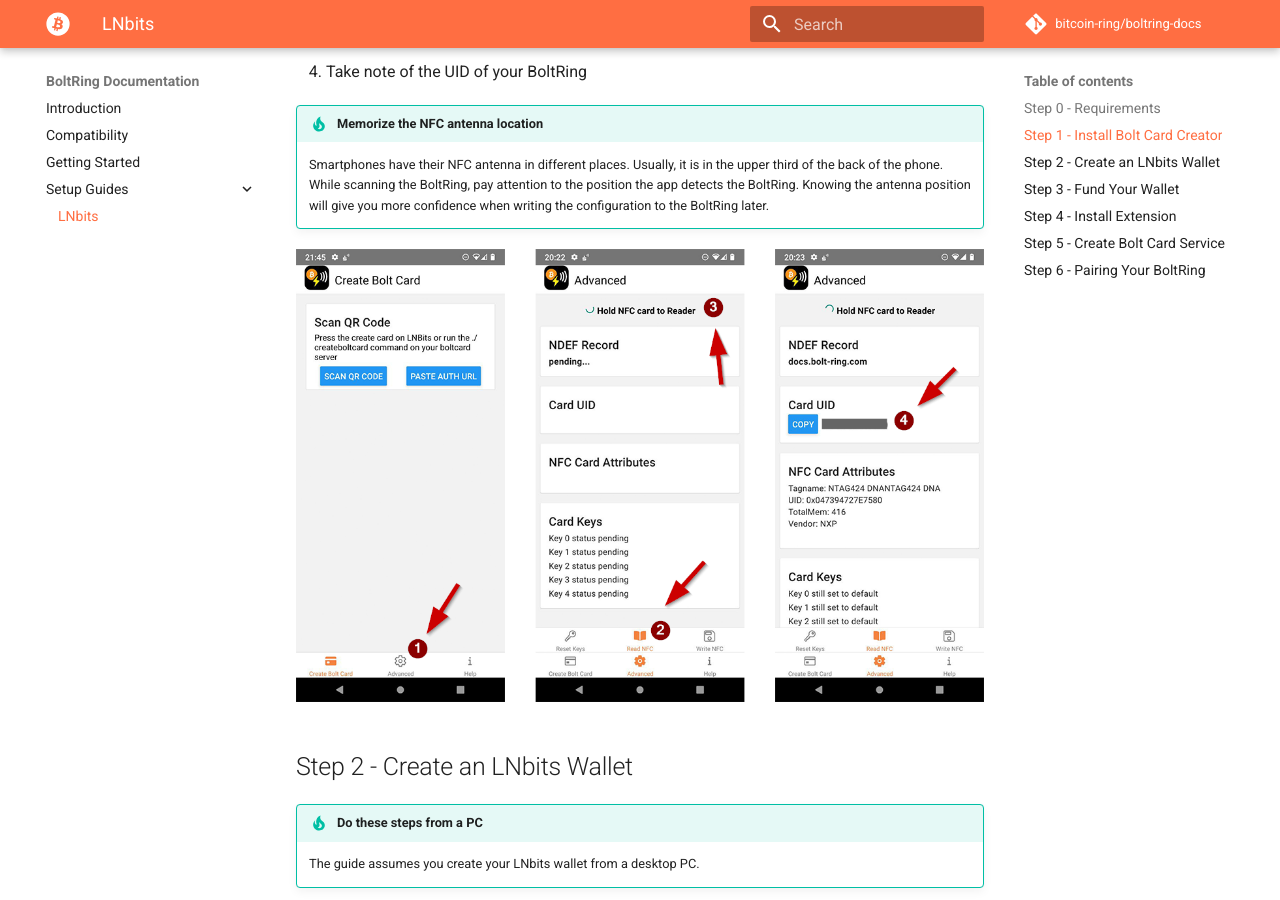
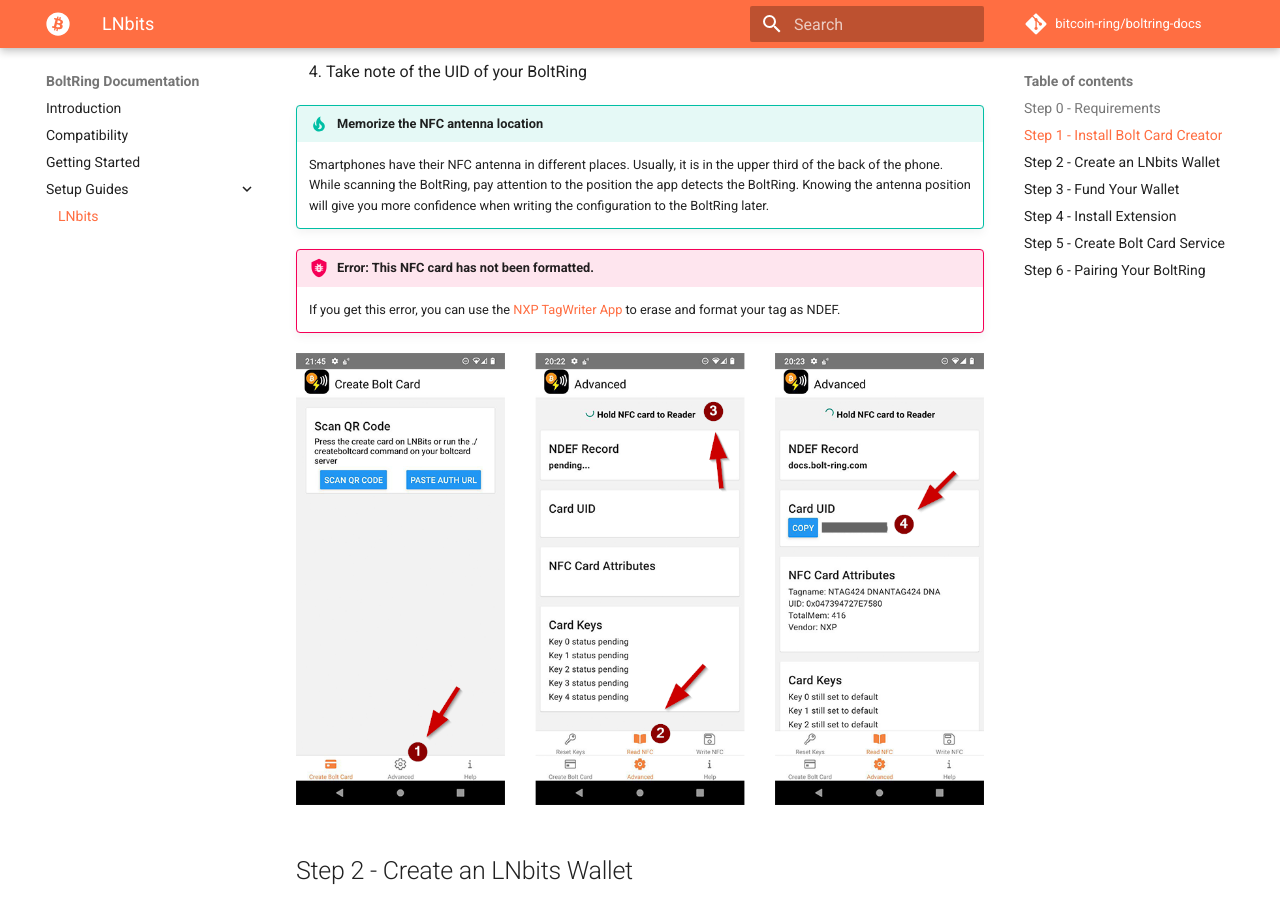
Before and after one commit to bitcoin-ring/boltring-docs, an MkDocs documentation site: the page built from docs/lnbits.md, in a window 1280 px wide and 900 px high, scrolled down 1158 px. Built offline with MkDocs 1.6.1 and Material for MkDocs 9.7.7, drawn with Linux system fonts in a browser that asks for light colours; comment, search, counter and statistics services are not loaded.

Commit message:
Add note for failure to read UID.

```diff
--- a/docs/lnbits.md
+++ b/docs/lnbits.md
@@ -48,6 +48,11 @@
     back of the phone. While scanning the BoltRing, pay attention to the position the app detects
     the BoltRing. Knowing the antenna position will give you more confidence when writing the
     configuration to the BoltRing later.
+
+!!! bug "Error: This NFC card has not been formatted."
+    If you get this error, you can use the
+    [NXP TagWriter App](https://play.google.com/store/apps/details?id=com.nxp.nfc.tagwriter) to
+    erase and format your tag as NDEF.
 
 ![Bold Card App read NFC](images/bolt-card-app-read-nfc.png)
 
```
